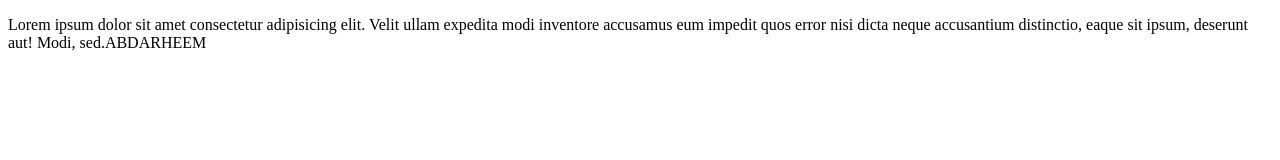
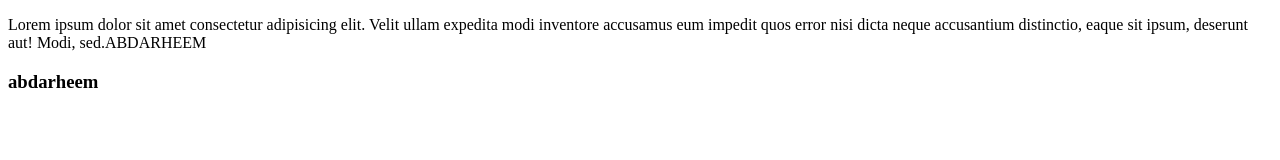
Before and after one commit to abdarheemfarhen/abdarheem-alleys, a plain HTML site: page index.html in a window 1280 px wide. Drawn offline with Linux system fonts and the light colour scheme.

Commit message:
add  abdarheem

```diff
--- a/index.html
+++ b/index.html
@@ -8,5 +8,6 @@
 <body>
 
     <p>Lorem ipsum dolor sit amet consectetur adipisicing elit. Velit ullam expedita modi inventore accusamus eum impedit quos error nisi dicta neque accusantium distinctio, eaque sit ipsum, deserunt aut! Modi, sed.ABDARHEEM</p>
+  <h3>abdarheem</h3>
 </body>
 </html>
```
